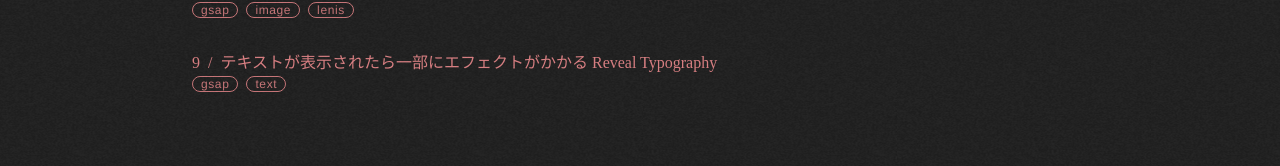
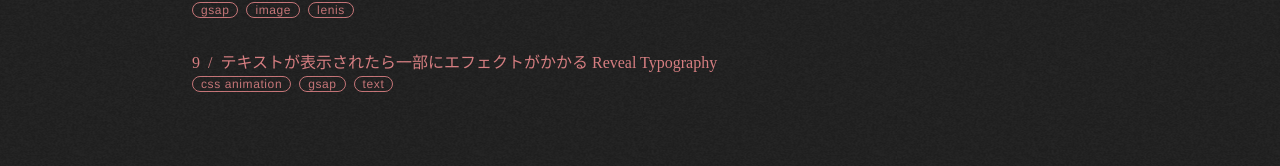
Before and after one commit to Shumpei0111/MBJS-2023, a Next.js app: page /dev in a window 1280 px wide. Shown: the part 882-1048 px from the top of the page. Built offline with nearby package versions, Linux system fonts and the light colour scheme; a web font is replaced by a local one.

Commit message:
feat: dev add tag

```diff
--- a/src/pages/dev/index.tsx
+++ b/src/pages/dev/index.tsx
@@ -53,7 +53,7 @@ export default function DevIndex() {
     {
       href: 'reveal-typography',
       title: 'テキストが表示されたら一部にエフェクトがかかる Reveal Typography',
-      tag: ['text', 'gsap'],
+      tag: ['text', 'gsap', 'css animation'],
     },
   ];
 
```
